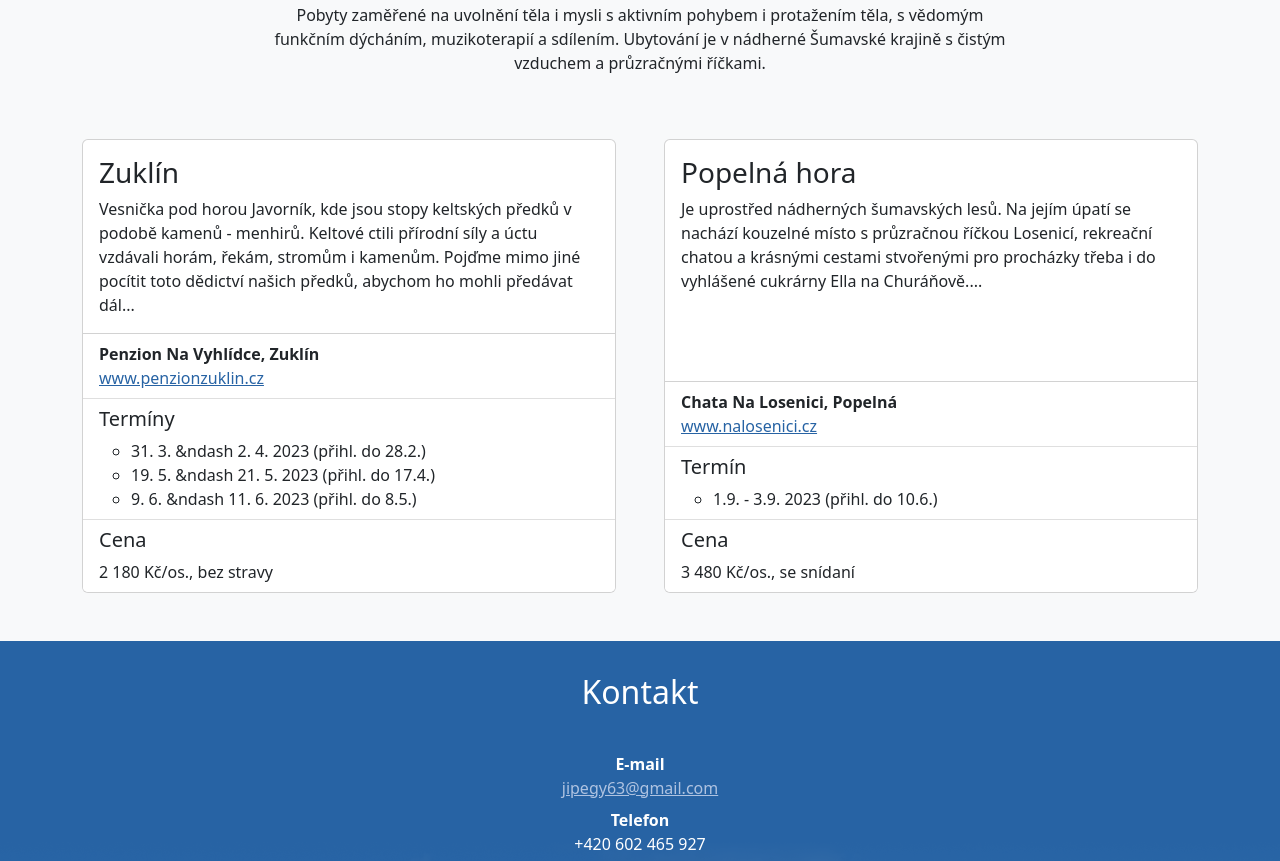
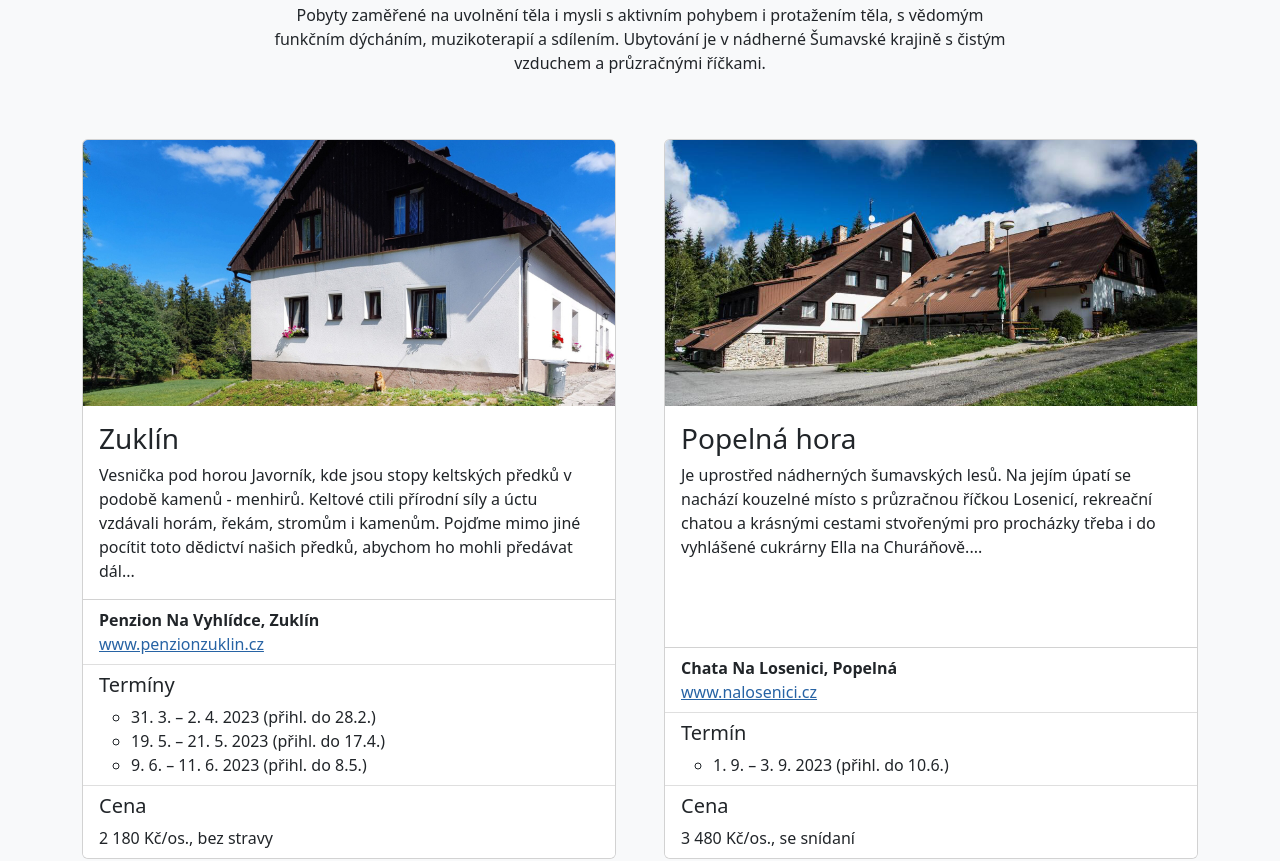
Before and after one commit to jpergler/zacilenonazdravi, a website built with Parcel: page src/index.html in a window 1280 px wide. Shown: the part 3593-4454 px from the top of the page. Built offline with nearby package versions, Linux system fonts and the light colour scheme; files whose address does not match are found by name.

Commit message:
Add photos to stays

```diff
--- a/src/index.html
+++ b/src/index.html
@@ -359,6 +359,7 @@
 
                 <div class="col d-flex align-items-stretch">
                     <div class="card">
+                        <img src="img/zuklin.jpg" alt="Foto penzionu Na Vyhlídce, Zuklín" class="card-img-top"/>
                         <div class="card-body">
                             <h3 class="card-title">Zuklín</h3>
                             <p class="card-text">Vesnička pod horou Javorník, kde jsou stopy keltských předků v
@@ -374,9 +375,9 @@
                             <li class="list-group-item">
                                 <h5>Termíny</h5>
                                 <ul>
-                                    <li>31. 3. &ndash 2. 4. 2023 (přihl. do 28.2.)</li>
-                                    <li>19. 5. &ndash 21. 5. 2023 (přihl. do 17.4.)</li>
-                                    <li>9. 6. &ndash 11. 6. 2023 (přihl. do 8.5.)</li>
+                                    <li>31. 3. &ndash; 2. 4. 2023 (přihl. do 28.2.)</li>
+                                    <li>19. 5. &ndash; 21. 5. 2023 (přihl. do 17.4.)</li>
+                                    <li>9. 6. &ndash; 11. 6. 2023 (přihl. do 8.5.)</li>
                                 </ul>
                             </li>
                             <li class="list-group-item">
@@ -389,6 +390,7 @@
 
                 <div class="col d-flex align-items-stretch">
                     <div class="card">
+                        <img src="img/na-losenici.jpg" alt="Foto chaty Na Losenici, Popelná" class="card-img-top"/>
                         <div class="card-body">
                             <h3 class="card-title">Popelná hora</h3>
                             <p class="card-text">Je uprostřed nádherných šumavských lesů. Na jejím úpatí se nachází
@@ -404,7 +406,7 @@
                             <li class="list-group-item">
                                 <h5>Termín</h5>
                                 <ul>
-                                    <li>1.9. - 3.9. 2023 (přihl. do 10.6.)</li>
+                                    <li>1. 9. &ndash; 3. 9. 2023 (přihl. do 10.6.)</li>
                                 </ul>
                             </li>
                             <li class="list-group-item">
```
Also changed, not shown: src/img/na-losenici.jpg (added), src/img/zuklin.jpg (added).
